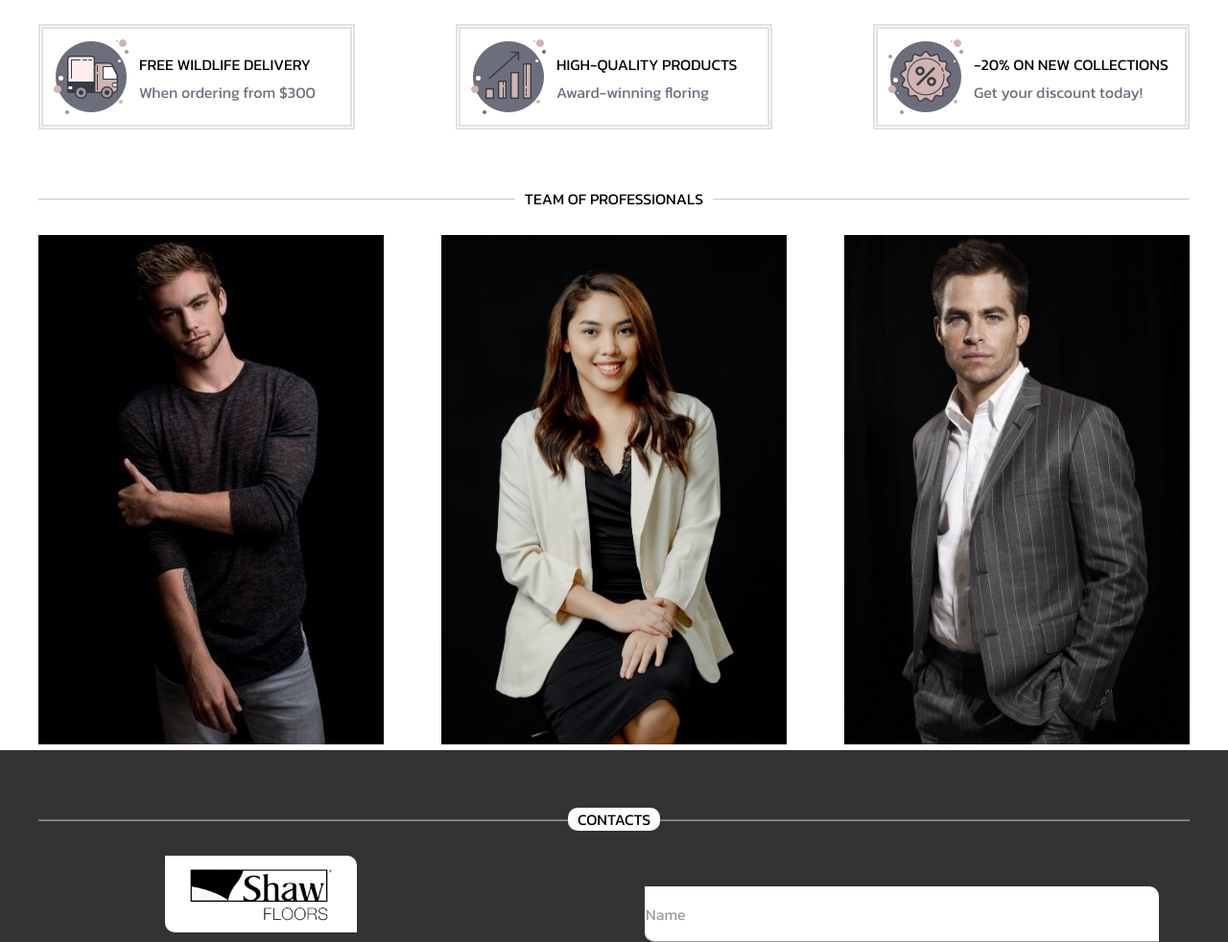
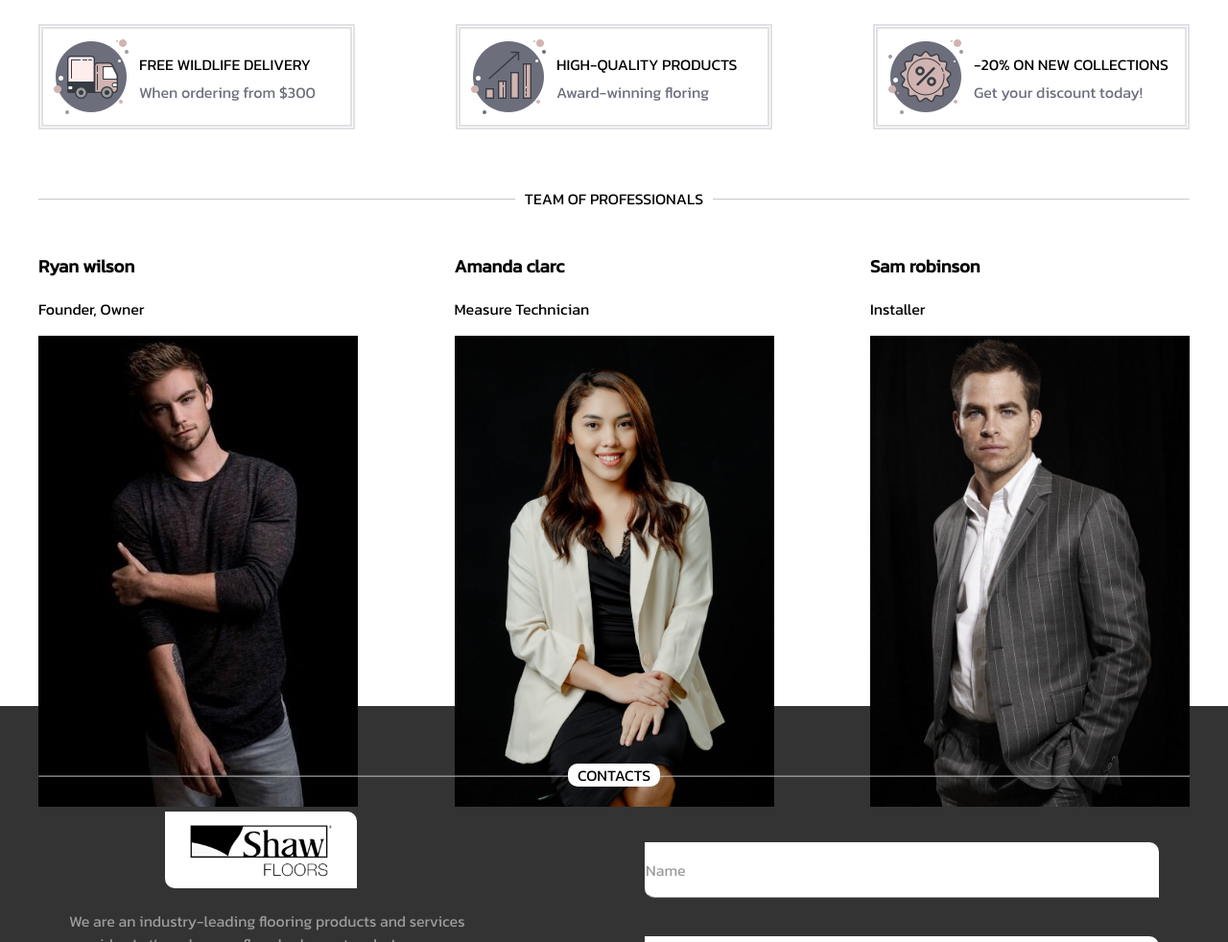
Before and after one commit to AlinaAndriychuk/Parquetry, a plain HTML site: page index.html in a window 1280 px wide. Shown: the part 2560-3542 px from the top of the page at 96% size. Drawn offline with nearby package versions, Linux system fonts and the light colour scheme.

Commit message:
team structure

```diff
--- a/css/main.css
+++ b/css/main.css
@@ -271,7 +271,15 @@ section {
   margin-top: 0;
 }
 
-
+.team__block {
+  height: 491px;
+  width: 333px;
+}
+
+.team__image {
+  height: 100%;
+  width: 100%;
+}
 
 
 
@@ -2064,9 +2072,6 @@ footer h3 {
     width: 250px;
   }
 
-  .trends__icon-image {
-  }
-
   .trends__icon-title {
     line-height: 18px;
     margin: 10px auto 10px;
--- a/index.html
+++ b/index.html
@@ -149,46 +149,42 @@
 	  </div>
     </div>
   </sectoin>
-
-
-
-
-
-
-
-
-
-	<section class="forth">
+  <section class="team">
 	<div class="container">
 	  <div class="container__title">
 	    <hr class="container__line">
 	    <h3 class="container__text" id="team">team of professionals</h3>
 	  </div>
 	  <div class="flex-container">
-				<div class="forth-content">
-					<span>
-						<h4>ryan wilson</h4>
-						<p>Founder, Owner</p>
+	    <div class="team__block">
+	  	  <span class="team__span">
+		    <h3 class="team__name">Ryan wilson</h3>
+		    <p class="team__position">Founder, Owner</p>
 		  </span>
-					<img src="img/team1.png" alt="">
+		  <img class="team__image" src="img/team1.png" alt="Team member">
 	    </div>
-				<div class="forth-content">
-					<span>
-						<h4>amanda clarc</h4>
-						<p>Measure Technician</p>
+	    <div class="team__block">
+	      <span class="team__span">
+		    <h3 class="team__name">Amanda clarc</h3>
+		    <p class="team__position">Measure Technician</p>
 		  </span>
-					<img src="img/team2.png" alt="">
+		  <img class="team__image" src="img/team2.png" alt="Team member">
 	    </div>
-				<div class="forth-content">
-					<span>
-						<h4>sam robinson</h4>
-						<p>Installer</p>
+	    <div class="team__block">
+		  <span class="team__span">
+		    <h3 class="team__name">Sam robinson</h3>
+		    <p class="team__position">Installer</p>
 		  </span>
-					<img src="img/team3.png" alt="">
+		  <img class="team__image" src="img/team3.png" alt="Team member">
 	    </div>
 	  </div>
     </div>
   </section>
+
+
+
+
+
 	<footer id="footer">
 		<div class="container">
 			<div class="container__title">
```
Also changed, not shown: img/team01.png (added), img/team11.png (added), img/team12.png (added). Lines whose indentation alone changed are shown as unchanged.
